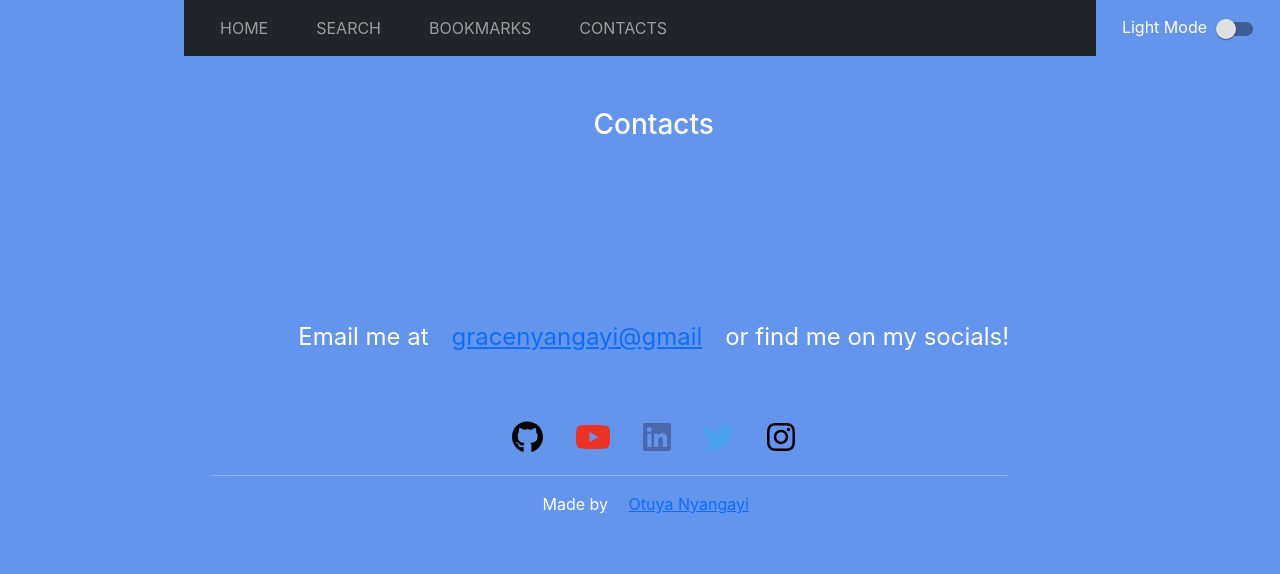
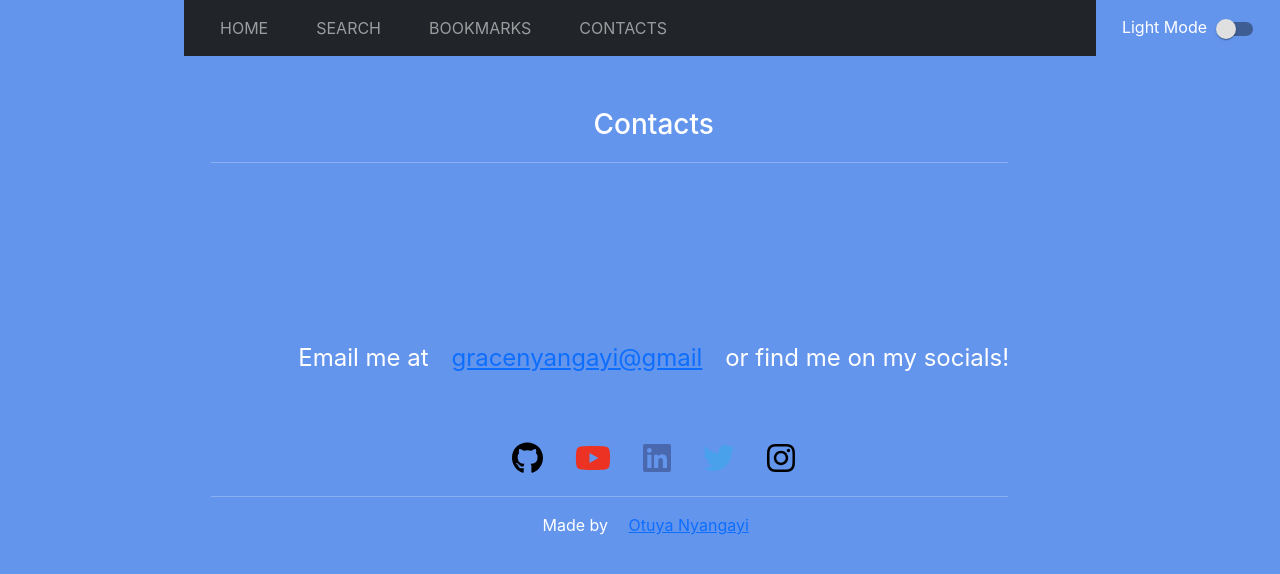
Before and after one commit to Otuyanyangayi/DictionaryApp, a React (Create React App) app: page /DictionaryApp/contacts in a window 1280 px wide. Shown: the top 574 px of the page. Built offline with nearby package versions, Linux system fonts and the light colour scheme; no server answers.

Commit message:
update contacts

```diff
--- a/src/components/Contacts/Contacts.js
+++ b/src/components/Contacts/Contacts.js
@@ -13,6 +13,7 @@ function Contacts() {
   return (
     <div className="contacts">
       <h3>Contacts</h3>
+      <hr style={{ width: "90%", marginTop: 20 }} />
       <p className="p">
         Email me at <a href="gracenyangayi@gmail.com">gracenyangayi@gmail</a> or
         find me on my socials!
```
